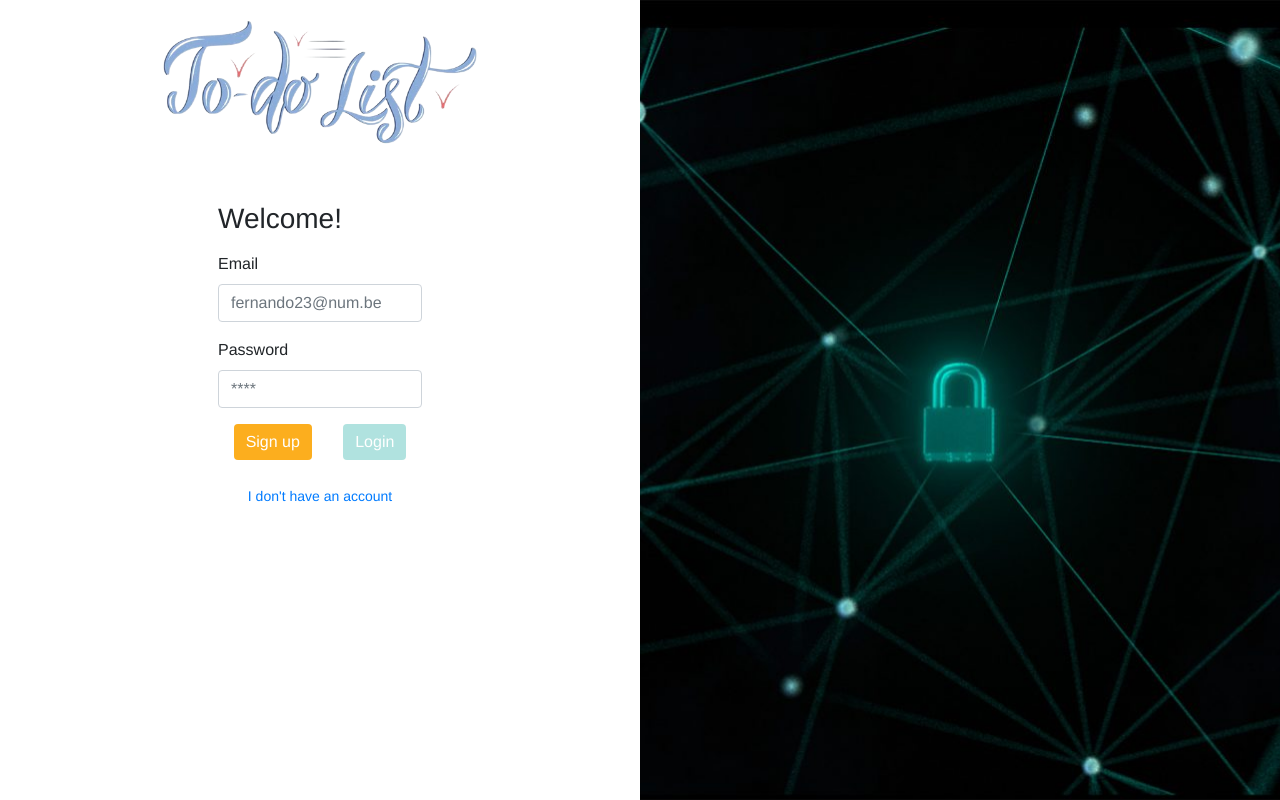
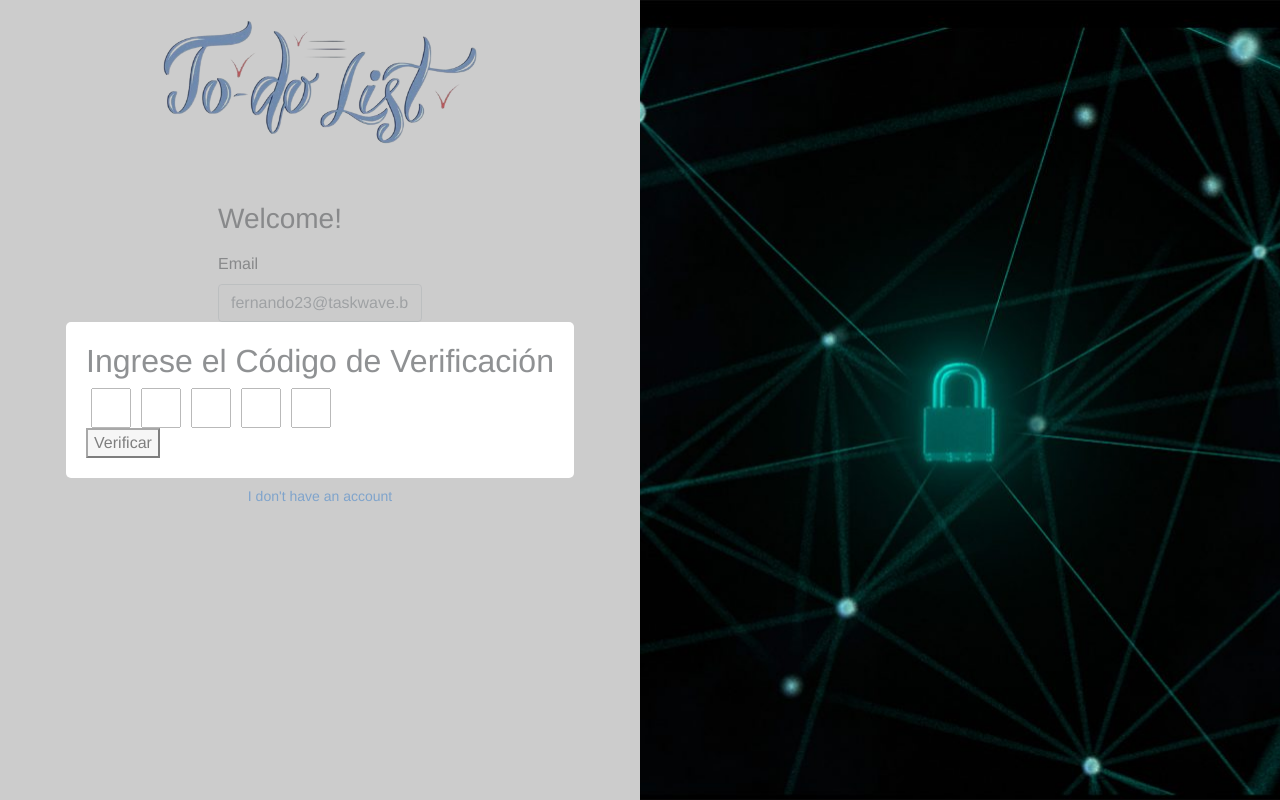
Before and after one commit to BertoPolo/numentech, a React (Create React App) app: page / in a window 1280 px wide. Built offline with nearby package versions, Linux system fonts and the light colour scheme; the HTML template or start-up script is replaced by a standard one.

Commit message:
add verification modal at login page

```diff
--- a/src/App.css
+++ b/src/App.css
@@ -92,3 +92,30 @@ body {
   background-color: #f5f5dc !important;
 }
 /*  */
+
+/* verification modal */
+#verificationModal {
+  background-color: rgba(0, 0, 0, 0.4);
+  position: fixed;
+  top: 0;
+  left: 0;
+  right: 0;
+  bottom: 0;
+  display: flex;
+  justify-content: center;
+  align-items: center;
+}
+
+#verificationModal > div {
+  background-color: white;
+  padding: 20px;
+  border-radius: 5px;
+}
+
+#codeInputContainer input {
+  width: 40px;
+  height: 40px;
+  text-align: center;
+  margin: 0 5px;
+}
+/*  */
--- a/src/components/Home.jsx
+++ b/src/components/Home.jsx
@@ -160,7 +160,6 @@ const Home = () => {
                     ))}
                 </ListGroup>
 
-
                 {/* MODALS */}
 
                 {/* Create Task */}
--- a/src/components/LoginFormBox.jsx
+++ b/src/components/LoginFormBox.jsx
@@ -1,6 +1,7 @@
 import { Form, Button, Spinner } from "react-bootstrap"
 import { useNavigate, Link } from "react-router-dom"
 import { useState } from "react"
+import VerificationLoginModal from "./VerificationLoginModal"
 
 
 const FormBox = () => {
@@ -8,6 +9,7 @@ const FormBox = () => {
     const [passwordInput, setPasswordInput] = useState("")
     const [isCharging, setIsCharging] = useState(false)
     const [isError, setIsError] = useState(false)
+    const [isVerifiying, setIsVerifiying] = useState(true)
 
     const navigate = useNavigate()
 
@@ -53,15 +55,16 @@ const FormBox = () => {
         }
     }
 
+
     return (
         <>
-            <Form className="login-container" onSubmit={createToken} style={{ opacity: isCharging ? "0.5" : "1" }}>
+            <Form className="login-container" onSubmit={createToken} style={{ opacity: isCharging || isVerifiying ? "0.5" : "1" }}>
                 <div className="login-modal">
                     <h3 className="mb-3 d-flex">Welcome!</h3>
 
                     <Form.Group>
                         <div className="d-flex"><Form.Label>Email</Form.Label></div>
-                        <Form.Control type="email" placeholder="fernando23@num.be" value={emailInput} onChange={(e) => setEmailInput(e.target.value)} />
+                        <Form.Control type="email" placeholder="fernando23@taskwave.be" value={emailInput} onChange={(e) => setEmailInput(e.target.value)} />
                     </Form.Group>
 
                     <Form.Group>
@@ -82,9 +85,10 @@ const FormBox = () => {
 
                     {/* <small className="text-muted text-center login-small-font d-block mt-3">© 2024 ALL RIGHTS RESERVED</small> */}
                 </div >
-                {isCharging && <Spinner className="position-absolute" animation="border" variant="success" />
-                }
+                {isVerifiying && <VerificationLoginModal />}
+                {isCharging && <Spinner className="position-absolute" animation="border" variant="success" />}
                 {isError && <Spinner className="position-absolute" animation="grow" variant="danger" />}
+
             </Form >
 
 
--- /dev/null
+++ b/src/components/VerificationLoginModal.jsx
@@ -0,0 +1,47 @@
+import React, { useState, createRef } from 'react';
+
+const VerificationLoginModal = () => {
+    const [codes, setCodes] = useState(Array(5).fill(''));
+
+    const inputRefs = Array(5).fill().map(() => createRef());
+
+
+    const handleFocusChange = (index, value) => {
+        const newCodes = [...codes];
+        newCodes[index] = value;
+        setCodes(newCodes);
+
+        // Move focus if value is inserted
+        if (value && index < 4) {
+            inputRefs[index + 1].current.focus();
+        }
+    };
+
+    const submitCode = () => {
+        const code = codes.join('');
+        console.log("Código ingresado:", code);
+    };
+    return (
+        <div className="position-absolute" id="verificationModal">
+            <div>
+                <h2>Ingrese el Código de Verificación</h2>
+                <div id="codeInputContainer">
+                    {codes.map((code, index) => (
+                        <input
+                            key={index}
+                            type="text"
+                            ref={inputRefs[index]}
+                            maxLength="1"
+                            value={code}
+                            onChange={(e) => handleFocusChange(index, e.target.value)}
+                            onFocus={(e) => e.target.select()}
+                        />
+                    ))}
+                </div>
+                <button onClick={submitCode}>Verificar</button>
+            </div>
+        </div>
+    )
+}
+
+export default VerificationLoginModal
```
Also changed, not shown: 1 other file (tests, documents, lock files or other folders).
